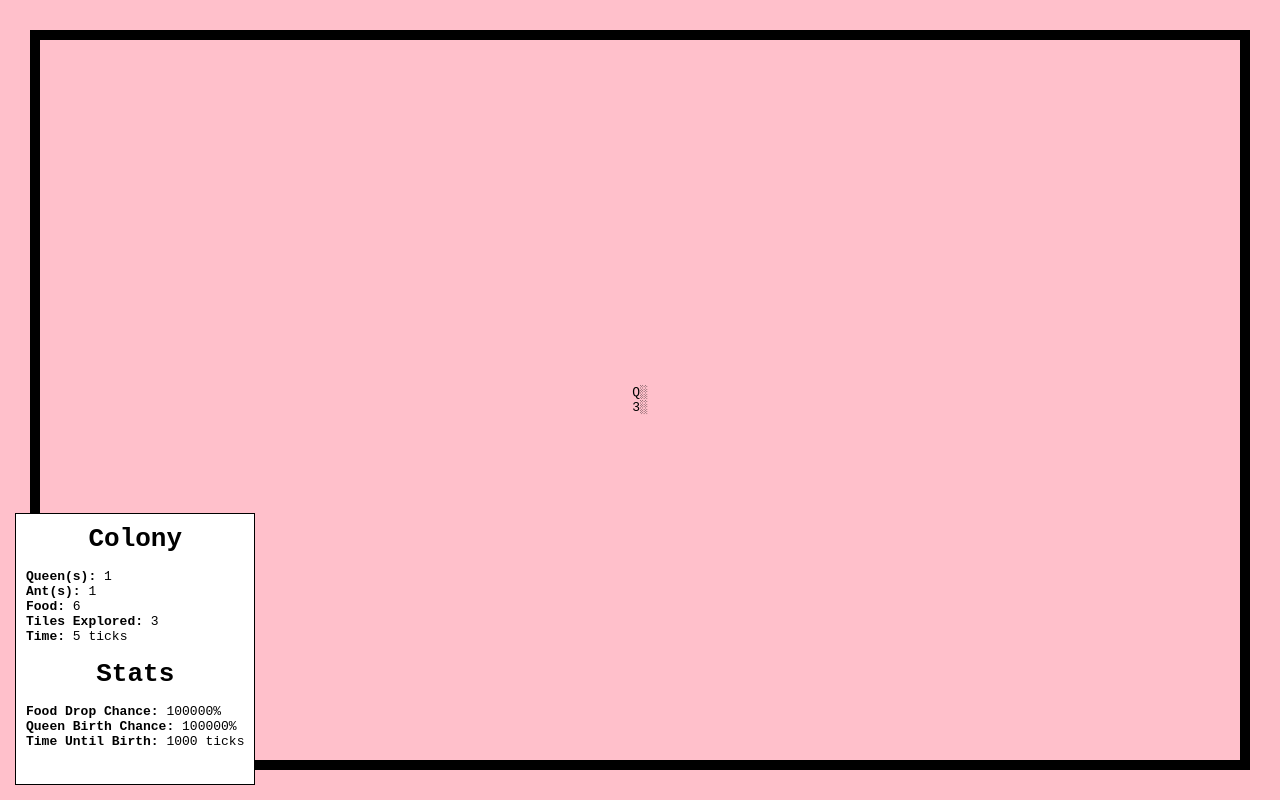
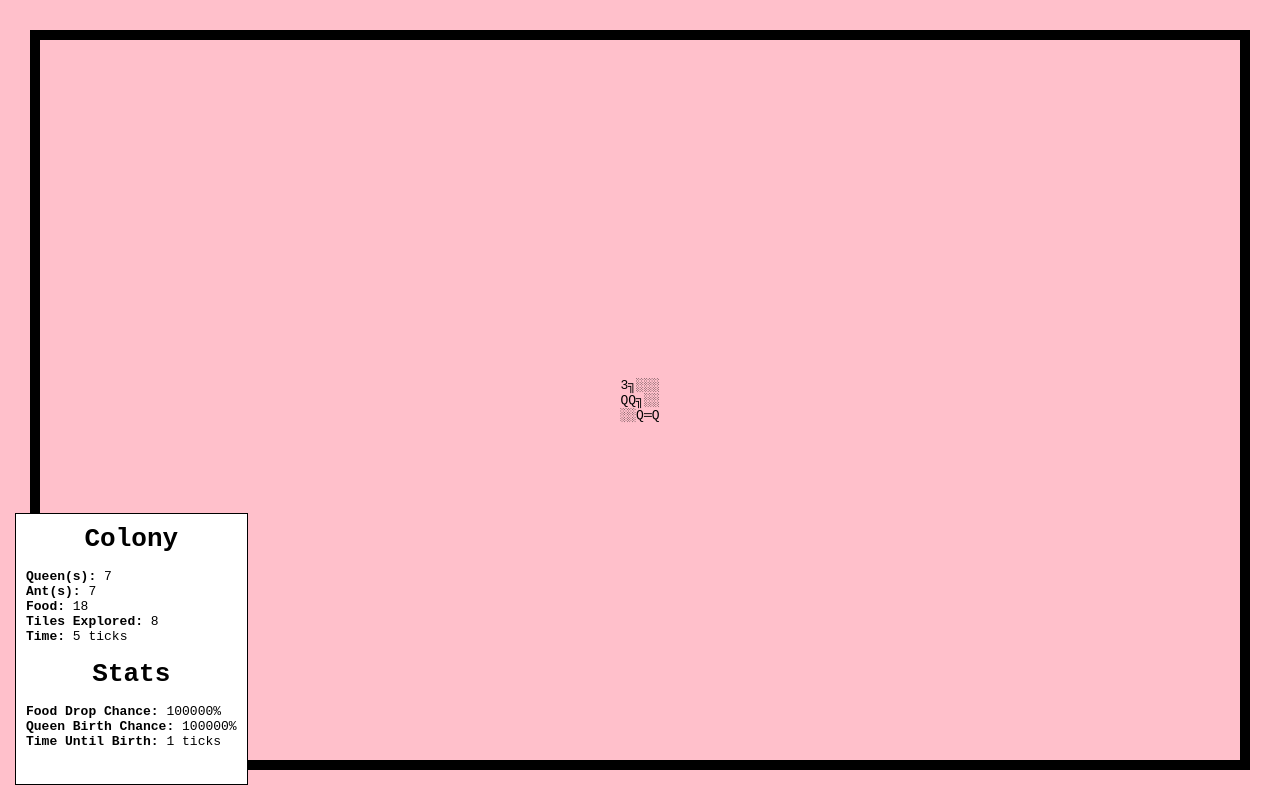
Before and after one commit to ravana69/antcrash, a plain HTML site: page index.html in a window 1280 px wide. Drawn offline with Linux system fonts and the light colour scheme.

Commit message:
Update index.html

```diff
--- a/index.html
+++ b/index.html
@@ -242,7 +242,7 @@
 
 	const queenChance = 1000;
 
-	const birthTime   = 1000;
+	const birthTime   = 1;
 
 	const ObjectType  = { // enum for object types
 
```
